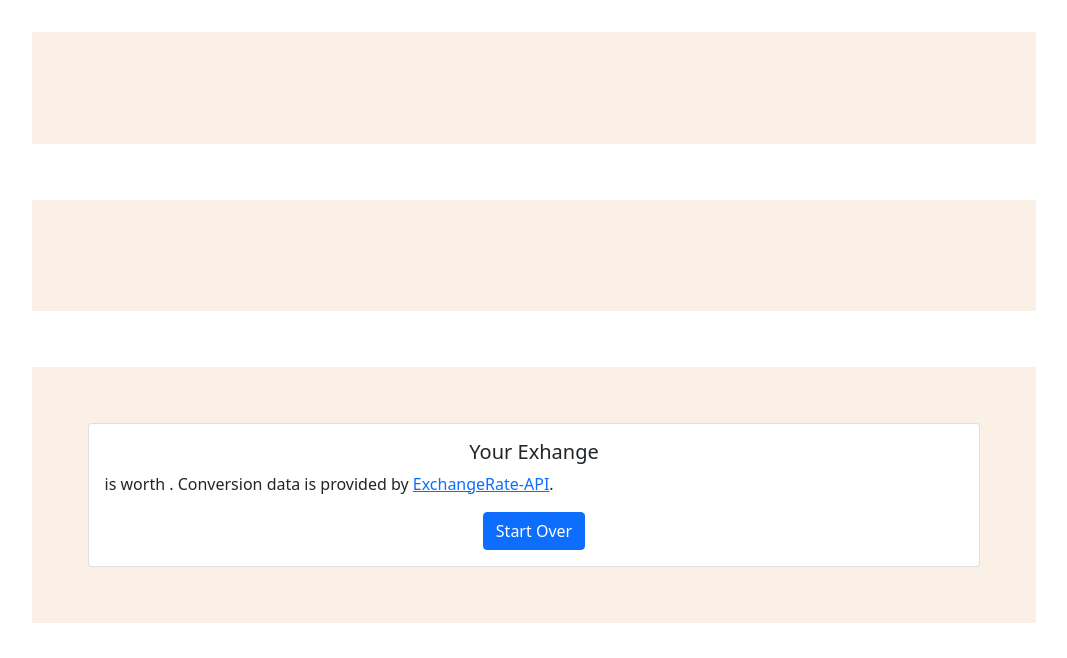
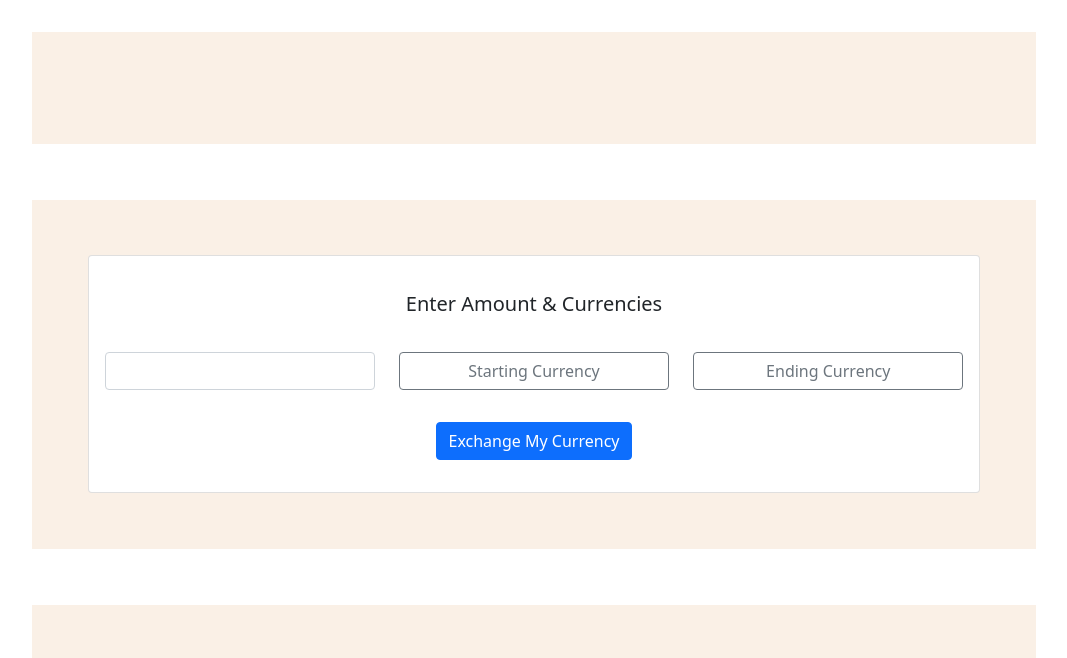
Before and after one commit to meilar/exchange, a website built with webpack: page src/index.html in a window 1280 px wide. Shown: the part 118-776 px from the top of the page, without its empty margins (106-1173 px from the left). Built offline with nearby package versions, Linux system fonts and the light colour scheme.

Commit message:
add input form to UI

```diff
--- a/src/css/styles.css
+++ b/src/css/styles.css
@@ -11,3 +11,8 @@
 .card p {
   text-align: justify;
 }
+
+.elem {
+  margin-top: 1em;
+  margin-bottom: 1em;
+}
--- a/src/index.html
+++ b/src/index.html
@@ -12,6 +12,35 @@
     <div id="instructions" class="content-tile">
     </div>
     <div id="input-area" class="content-tile">
+      <div class="card">
+        <div class="card-body">
+          <h5 class="card-title  text-center elem">Enter Amount & Currencies</h5>
+          <div class="row">
+            <div class="col-lg-4">
+              <input type="number" class="form-control elem">
+            </div>
+            <div class="col-lg-4 text-center">
+              <select class="custom-select btn btn-outline-secondary dropdown-toggle form-control elem" id="start-curr-select">
+                <option selected>Starting Currency</option>
+                <option value="1">One</option>
+                <option value="2">Two</option>
+                <option value="3">Three</option>
+              </select>
+            </div>
+            <div class="col-lg-4">
+              <select class="custom-select btn btn-outline-secondary dropdown-toggle form-control elem" id="end-curr-select">
+                <option selected>Ending Currency</option>
+                <option value="1">One</option>
+                <option value="2">Two</option>
+                <option value="3">Three</option>
+              </select>
+            </div>
+          </div>
+          <div class="text-center elem">
+            <div id="input-go" class="btn btn-primary">Exchange My Currency</div>
+          </div>
+        </div>
+      </div>
     </div>
     <div id="results" class="content-tile">
       <div class="card">
```
